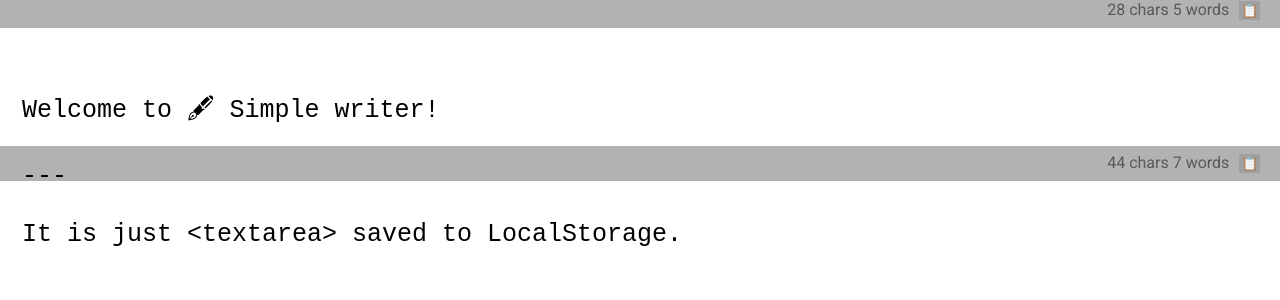
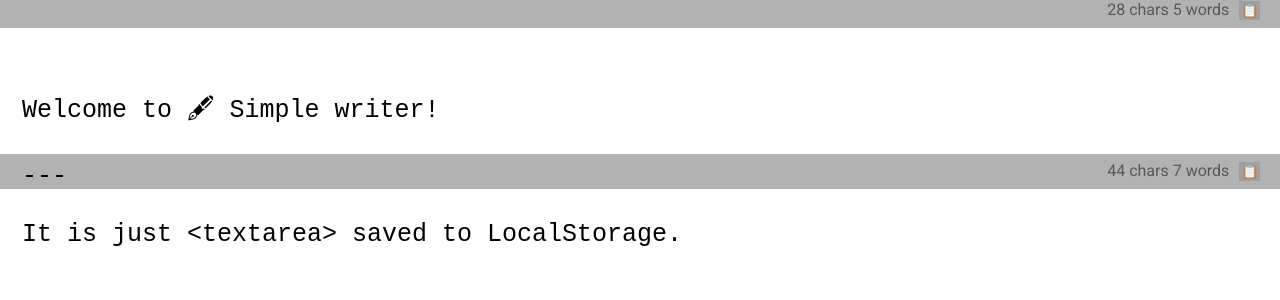
Before and after one commit to hejny/writer, a React (Create React App) app: page / in a window 1280 px wide. Shown: the top 300 px of the page. Built offline with nearby package versions, Linux system fonts and the light colour scheme.

Commit message:
Better text mesurement

```diff
--- /dev/null
+++ b/src/tools/measureContentHeight.ts
@@ -0,0 +1,17 @@
+//todo cache
+//todo transfer depend textarea
+export function measureContentHeight(
+    //todo element: HTMLElement,
+    contentHtml: string,
+) {
+    const testingElement = document.createElement('pre');
+    document.body.appendChild(testingElement);
+
+    testingElement.innerText = contentHtml;
+    testingElement.classList.add('measureContentHeight');
+
+    const height = testingElement.getBoundingClientRect().height;
+
+    testingElement.remove();
+    return height;
+}
--- a/src/view/Message/Message.css
+++ b/src/view/Message/Message.css
@@ -17,6 +17,11 @@
 
 }
 
+.measureContentHeight{
+    width: calc(100vw - 70px);
+    font-size: 24.75px;
+    white-space: pre-wrap;
+}
 
 .Message .rows{
     position: absolute;
@@ -37,7 +42,11 @@
     width: 100vw;
     display: flex;
     align-content: end;
-    margin-bottom: 3px;
+    margin-bottom: 0px;
+}
+
+.Message .row:first-child{
+    margin-bottom: 35px;
 }
 
 .Message .row .infobox{
--- a/src/view/Message/Message.tsx
+++ b/src/view/Message/Message.tsx
@@ -4,6 +4,7 @@ import { observer } from 'mobx-react';
 import { IAppState } from '../../model/IAppState';
 import { IObservableObject } from 'mobx';
 import { copyToClipboard } from 'src/tools/copyToClipboard';
+import { measureContentHeight } from 'src/tools/measureContentHeight';
 
 interface IMessageProps {
     appState: IAppState & IObservableObject;
@@ -24,7 +25,7 @@ export const Message = observer(({ appState }: IMessageProps) => {
     //todo refresh on window resize
     const charsOnRow = Math.floor(window.innerWidth / 15);
 
-    //todo even better splitting by whole
+    //todo #1 even better splitting by whole
     const messages: IMessage[] = appState.message
         .split(/^(\-|\=){2,}.*$/gm)
         .filter((text) => !/^(\-|\=)/.test(text)) //todo DRY
@@ -49,10 +50,7 @@ export const Message = observer(({ appState }: IMessageProps) => {
                     <div
                         className="row"
                         key={i}
-                        style={{
-                            height:
-                                (message.stat.lines + (i === 0 ? 1 : 0)) * 30,
-                        }}
+                        style={{ height: measureContentHeight(message.text) }}
                     >
                         <div className="infobox">
                             <div>
@@ -66,6 +64,7 @@ export const Message = observer(({ appState }: IMessageProps) => {
                                     📋
                                 </button>
                                 {/*
+                                todo cut button (need to do #1 first)
                                 <button
                                     onClick={() =>{
 
@@ -85,6 +84,7 @@ export const Message = observer(({ appState }: IMessageProps) => {
             </div>
 
             <textarea
+                id="writing-area"
                 rows={messages.reduce((agg, m) => m.stat.lines + agg, 0) + 5}
                 defaultValue={appState.message}
                 onChange={(event) => (appState.message = event.target.value)}
```
